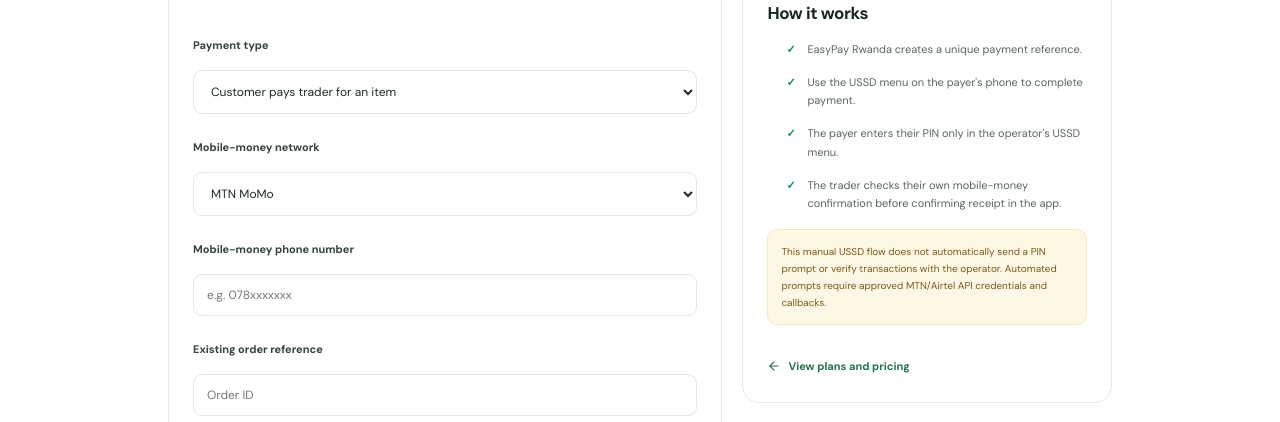
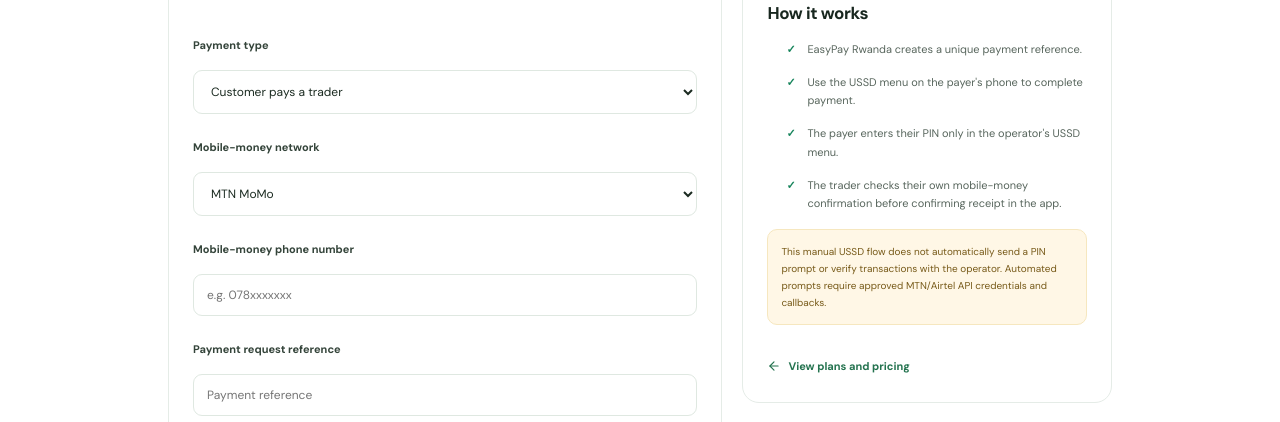
Before and after one commit to G-tech-dev/Rwanda-Stock, a Next.js app: page /payments in a window 1280 px wide. Shown: the part 530-952 px from the top of the page. Built offline with nearby package versions, Linux system fonts and the light colour scheme.

Commit message:
Update customer payment flow wording

```diff
--- a/app/payments/page.tsx
+++ b/app/payments/page.tsx
@@ -69,7 +69,7 @@
         <div className="payment-form-head"><span className="payment-secure-icon"><Wallet size={19}/></span><div><h2>Create payment reference</h2><p>No mobile-money PIN is requested or stored by EasyPay Rwanda.</p></div></div>
         <label htmlFor="payment-purpose">Payment type</label>
         <select id="payment-purpose" value={purpose} onChange={e => { setPurpose(e.target.value as Purpose); setError(""); setPayment(null); }}>
-          <option value="sale">Customer pays trader for an item</option>
+          <option value="sale">Customer pays a trader</option>
           <option value="wallet_topup">Trader wallet top-up</option>
           <option value="subscription">EasyPay Rwanda subscription</option>
         </select>
@@ -77,7 +77,7 @@
         <select id="payment-network" value={network} onChange={e => setNetwork(e.target.value as Network)}><option value="mtn">MTN MoMo</option><option value="airtel">Airtel Money</option></select>
         <label htmlFor="payment-phone">Mobile-money phone number</label>
         <input id="payment-phone" value={phone} onChange={e => setPhone(e.target.value)} inputMode="tel" placeholder="e.g. 078xxxxxxx" minLength={9} maxLength={16} required/>
-        {purpose === "sale" && <><label htmlFor="payment-order">Existing order reference</label><input id="payment-order" value={orderId} onChange={e => setOrderId(e.target.value)} placeholder="Order ID" required/><p className="payment-field-note">The total is loaded from the saved order; you cannot change it here.</p></>}
+        {purpose === "sale" && <><label htmlFor="payment-order">Payment request reference</label><input id="payment-order" value={orderId} onChange={e => setOrderId(e.target.value)} placeholder="Payment reference" required/><p className="payment-field-note">The amount is loaded from the trader's saved payment request.</p></>}
         {purpose === "wallet_topup" && <><label htmlFor="payment-amount">Top-up amount (RWF)</label><input id="payment-amount" type="number" value={amountRwf} onChange={e => setAmountRwf(e.target.value)} min={100} max={10000000} step={1} required/></>}
         {error && <p className="payment-error" role="alert">{error}</p>}
         <button className="marketing-button payment-submit" type="submit" disabled={busy}>{busy ? "Creating reference…" : "Create payment instructions"} <ArrowRight size={16}/></button>
@@ -87,7 +87,7 @@
     </section>
     {payment && <section className="payment-form payment-instructions">
       <div className="payment-form-head"><span className="payment-secure-icon"><Smartphone size={19}/></span><div><h2>Payment instructions</h2><p>Reference created; payment is still pending.</p></div></div>
-      <div className="payment-plan-summary"><div><strong>Amount</strong><span>{payment.purpose === "subscription" ? "Subscription" : payment.purpose === "wallet_topup" ? "Trader wallet top-up" : "Sales order"}</span></div><strong>{payment.amountRwf.toLocaleString()} RWF</strong></div>
+      <div className="payment-plan-summary"><div><strong>Amount</strong><span>{payment.purpose === "subscription" ? "Subscription" : payment.purpose === "wallet_topup" ? "Trader wallet top-up" : "Payment request"}</span></div><strong>{payment.amountRwf.toLocaleString()} RWF</strong></div>
       <p><strong>Reference:</strong> {payment.txRef}</p>
       <button type="button" className="marketing-button payment-submit" onClick={() => navigator.clipboard.writeText(payment.txRef)}><Copy size={16}/> Copy reference</button>
       <a className="marketing-button payment-submit" href={`tel:${payment.ussdCode.replace("#", "%23")}`}>Open {payment.network === "mtn" ? "MTN" : "Airtel"} USSD menu <ArrowRight size={16}/></a>
```
